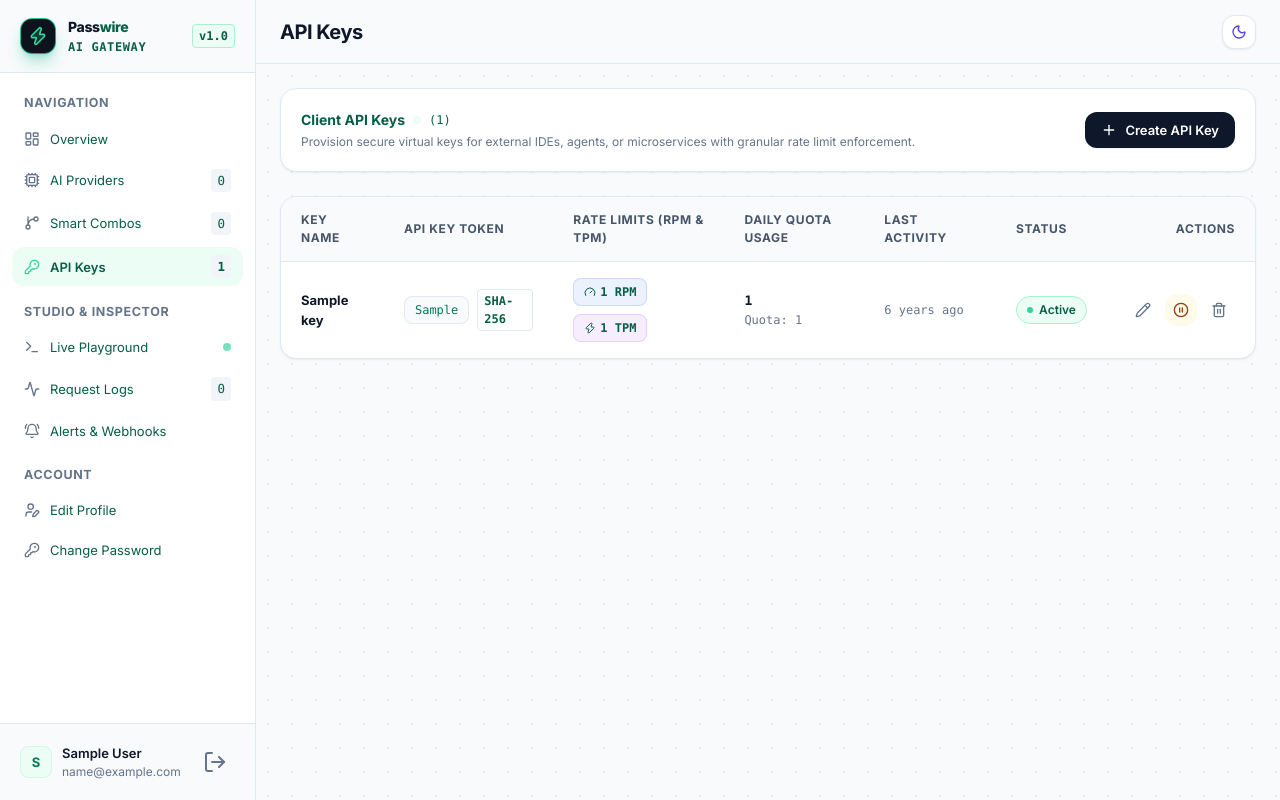
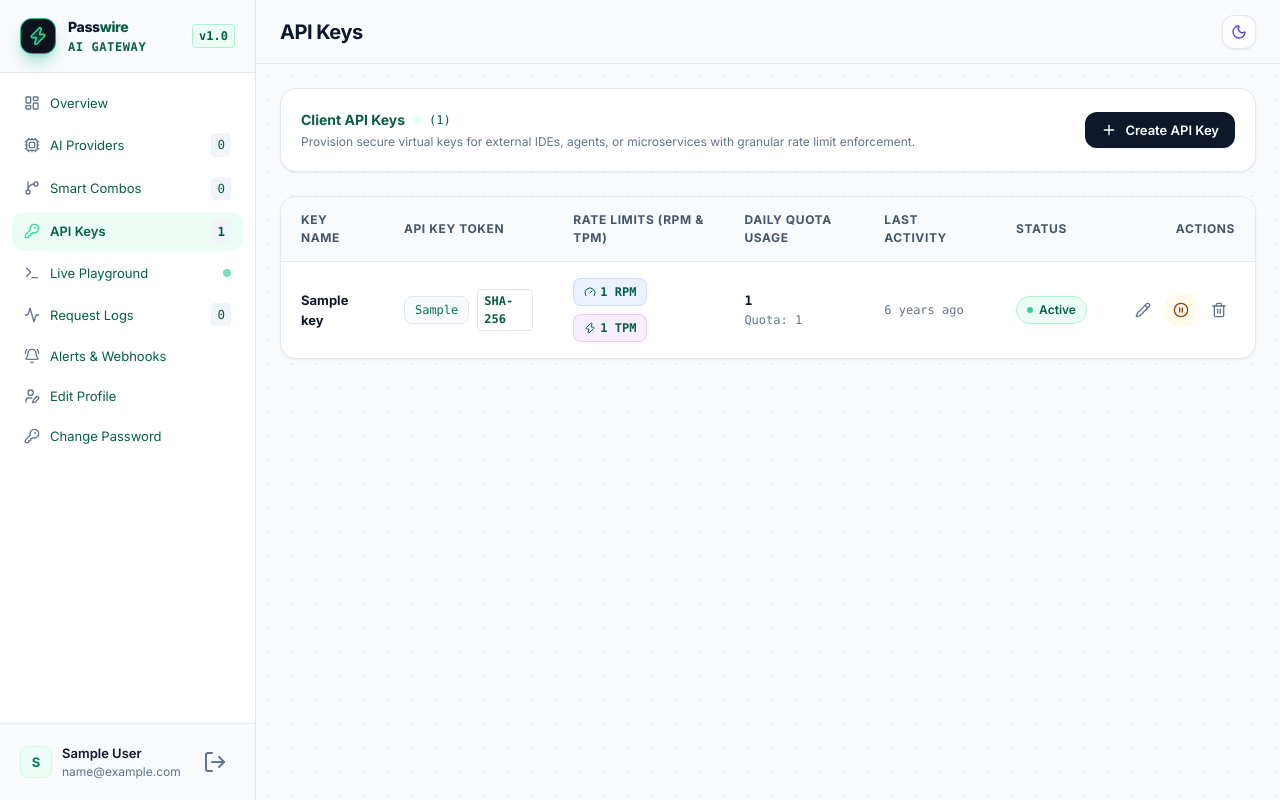
Before and after one commit to masud5009/Passwire, a Laravel app: page /dashboard/api-keys in a window 1280 px wide. Run offline with Laravel 12, Linux system fonts and the light colour scheme; a user stored in the database is signed in; tables that the repository leaves empty hold one stand-in row (values such as "Sample post"); data that the repository does not hold is empty; some libraries are stand-ins or nearby versions.

Commit message:
feat: add dashboard views for smart combos, gateway keys, and layout shell

```diff
--- a/resources/views/dashboard/combos.blade.php
+++ b/resources/views/dashboard/combos.blade.php
@@ -22,6 +22,7 @@
     <!-- ============================================================== -->
     <!-- TOP TOOLBAR: HEADER & ACTION BUTTON                            -->
     <!-- ============================================================== -->
+    @unless($combos->isEmpty())
     <div class="bg-white dark:bg-[#121622]/90 border border-zinc-200 dark:border-white/[0.07] rounded-2xl p-4 sm:p-5 shadow-sm dark:shadow-lg flex items-center justify-between gap-4 flex-wrap">
         <div>
             <h2 class="text-base font-bold text-zinc-900 dark:text-white flex items-center gap-2">
@@ -38,6 +39,7 @@
             <span>Create Smart Combo</span>
         </button>
     </div>
+    @endunless
 
     @if($combos->isEmpty())
         <!-- ============================================================== -->
--- a/resources/views/dashboard/gateway-keys.blade.php
+++ b/resources/views/dashboard/gateway-keys.blade.php
@@ -29,6 +29,7 @@
     <!-- ============================================================== -->
     <!-- TOP TOOLBAR: HEADER & ACTION BUTTON                            -->
     <!-- ============================================================== -->
+    @unless($gatewayKeys->isEmpty())
     <div class="bg-white dark:bg-[#121622]/90 border border-zinc-200 dark:border-white/[0.07] rounded-2xl p-4 sm:p-5 shadow-sm dark:shadow-lg flex items-center justify-between gap-4 flex-wrap">
         <div>
             <h2 class="text-base font-bold text-zinc-900 dark:text-white flex items-center gap-2">
@@ -45,6 +46,7 @@
             <span>Create API Key</span>
         </button>
     </div>
+    @endunless
 
     <!-- Create API Key Modal -->
     <div x-show="createModalOpen"
--- a/resources/views/layouts/dashboard.blade.php
+++ b/resources/views/layouts/dashboard.blade.php
@@ -119,8 +119,6 @@
 
                 <!-- Navigation Links with Dedicated Routes -->
                 <nav class="p-3 space-y-1">
-                    <div class="text-[11px] font-bold uppercase tracking-wider text-zinc-400 dark:text-zinc-500 px-3 pt-2 pb-1">Navigation</div>
-
                     <!-- 1. Overview -->
                     <a href="{{ route('dashboard.overview') }}"
                         @class([
@@ -178,8 +176,6 @@
                         <span class="text-[11px] px-1.5 py-0.5 rounded font-mono bg-zinc-800 text-zinc-400">{{ $sidebarKeysCount }}</span>
                     </a>
 
-                    <div class="text-[11px] font-bold uppercase tracking-wider text-zinc-400 dark:text-zinc-500 px-3 pt-3 pb-1">Studio & Inspector</div>
-
                     <!-- 5. Live Playground -->
                     <a href="{{ route('dashboard.playground') }}"
                         @class([
@@ -220,9 +216,6 @@
                             <span>Alerts & Webhooks</span>
                         </div>
                     </a>
-
-                    <!-- Account Navigation Section -->
-                    <div class="text-[11px] font-bold uppercase tracking-wider text-zinc-400 dark:text-zinc-500 px-3 pt-3 pb-1">Account</div>
 
                     <!-- 8. Edit Profile -->
                     <a href="{{ route('dashboard.profile') }}"
```
